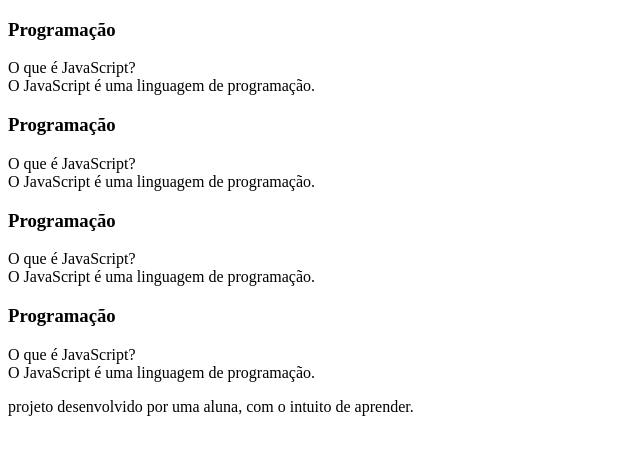
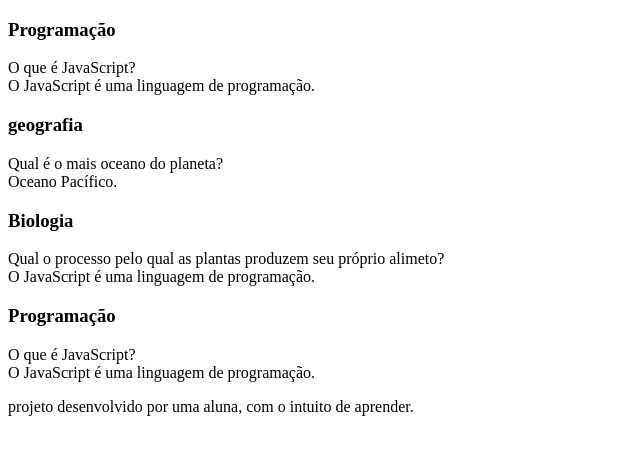
Before and after one commit to biamartins15/flashcard.., a plain HTML site: page index.html in a window 1280 px wide. Shown: the whole page, without its empty margins (0-640 px from the left). Drawn offline with Linux system fonts and the light colour scheme.

Commit message:
perguntas

```diff
--- a/index.html
+++ b/index.html
@@ -19,30 +19,32 @@
            </article>
            <article class="cartão">
             <div class="cartao__conteudo">
-                <h3>Programação</h3>
-                <div class="cartao__conteudo__pergunta"></div>
-                O que é JavaScript?
+                <h3>geografia</h3>
+                <div class="cartao__conteudo__pergunta">
+                Qual é o mais oceano do planeta?
             </div>
                <div class="cartao__conteudo__resposta"></div>
+               Oceano Pacífico.
+           </article>
+           <article class="cartão">
+            <div class="cartao__conteudo">
+                <h3>Biologia</h3>
+                <div class="cartao__conteudo__pergunta">
+                Qual o processo pelo qual as plantas produzem  seu próprio alimeto?
+            </div>
+               <div class="cartao__conteudo__resposta">
                O JavaScript é uma linguagem de programação.
+               </div>
            </article>
            <article class="cartão">
             <div class="cartao__conteudo">
                 <h3>Programação</h3>
-                <div class="cartao__conteudo__pergunta"></div>
+                <div class="cartao__conteudo__pergunta">
                 O que é JavaScript?
             </div>
-               <div class="cartao__conteudo__resposta"></div>
+               <div class="cartao__conteudo__resposta">
                O JavaScript é uma linguagem de programação.
-           </article>
-           <article class="cartão">
-            <div class="cartao__conteudo">
-                <h3>Programação</h3>
-                <div class="cartao__conteudo__pergunta"></div>
-                O que é JavaScript?
-            </div>
-               <div class="cartao__conteudo__resposta"></div>
-               O JavaScript é uma linguagem de programação.
+               </div>
            </article>
         </section>
     </main>
```
Also changed, not shown: style.css (added).
